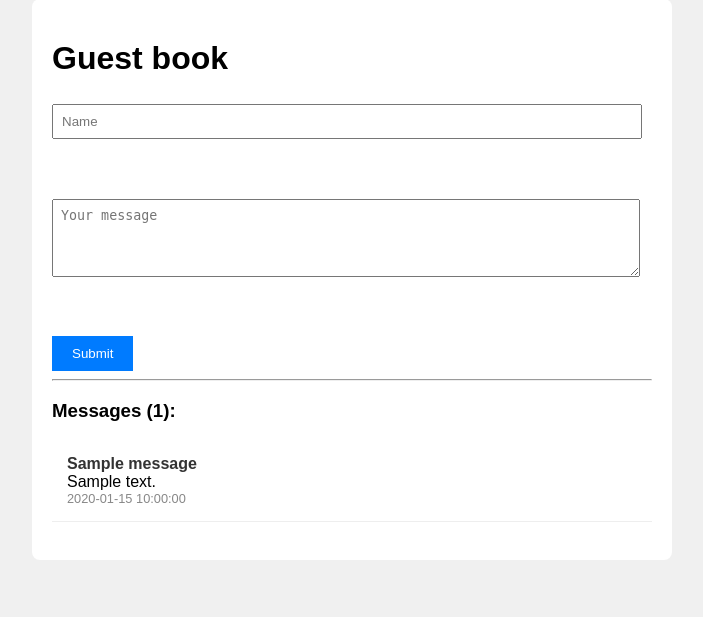
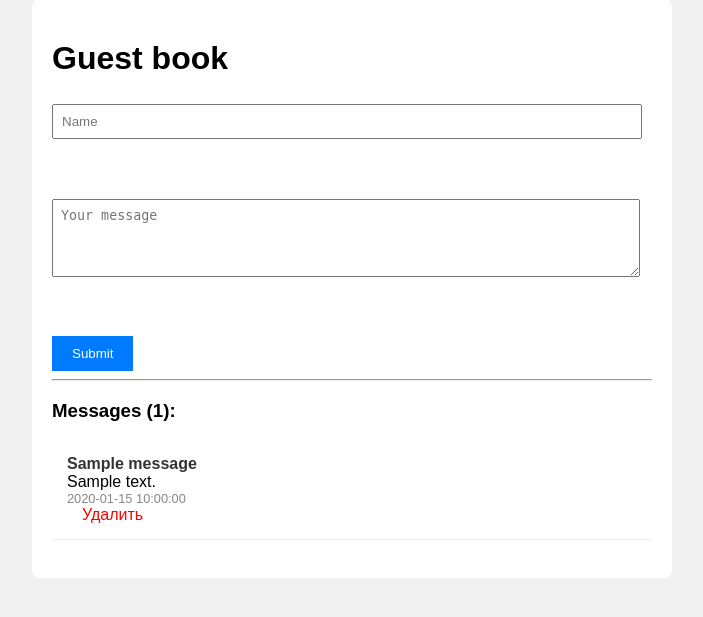
Before and after one commit to UsmanTimka2007/guestbook, a PHP site: page / in a window 1280 px wide. Shown: the part 41-658 px from the top of the page, without its empty margins (288-991 px from the left). Run offline with PHP 8.4, Linux system fonts and the light colour scheme; tables that the repository leaves empty or names only in its code hold one stand-in row (values such as "Sample post").

Commit message:
Добавлена возможность удаления, работа над редактированием

```diff
--- a/index.php
+++ b/index.php
@@ -36,6 +36,11 @@ $messages = $stmt->fetchAll(PDO::FETCH_ASSOC);
                     <div class="name"><?= htmlspecialchars($msg['name']) ?></div>
                     <div><?= htmlspecialchars($msg['message']) ?></div>
                     <div class="date"><?= $msg['created_at'] ?></div>
+                    <a href="delete.php?id=<?= $msg['id'] ?>"
+                        onclick="return confirm('Вы уверены, что хотите удалить это сообщение?')"
+                        style="color: red; margin-left: 15px; text-decoration: none;">
+                        Удалить
+                    </a>
                 </div><br>
             <?php endforeach; ?>
         <?php endif; ?>
```
Also changed, not shown: delete.php (added, +21 -0 lines), edit.php (added).
